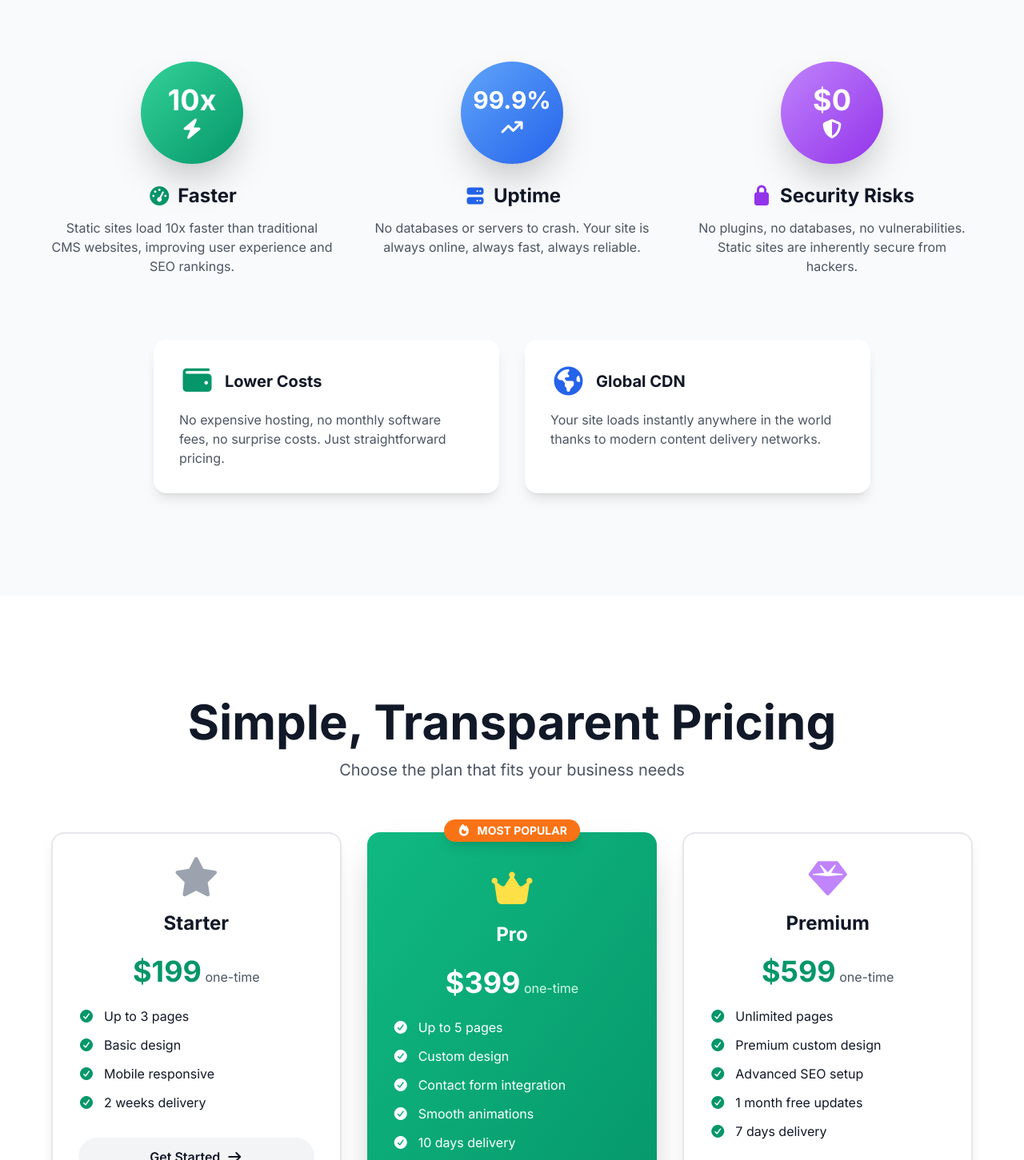
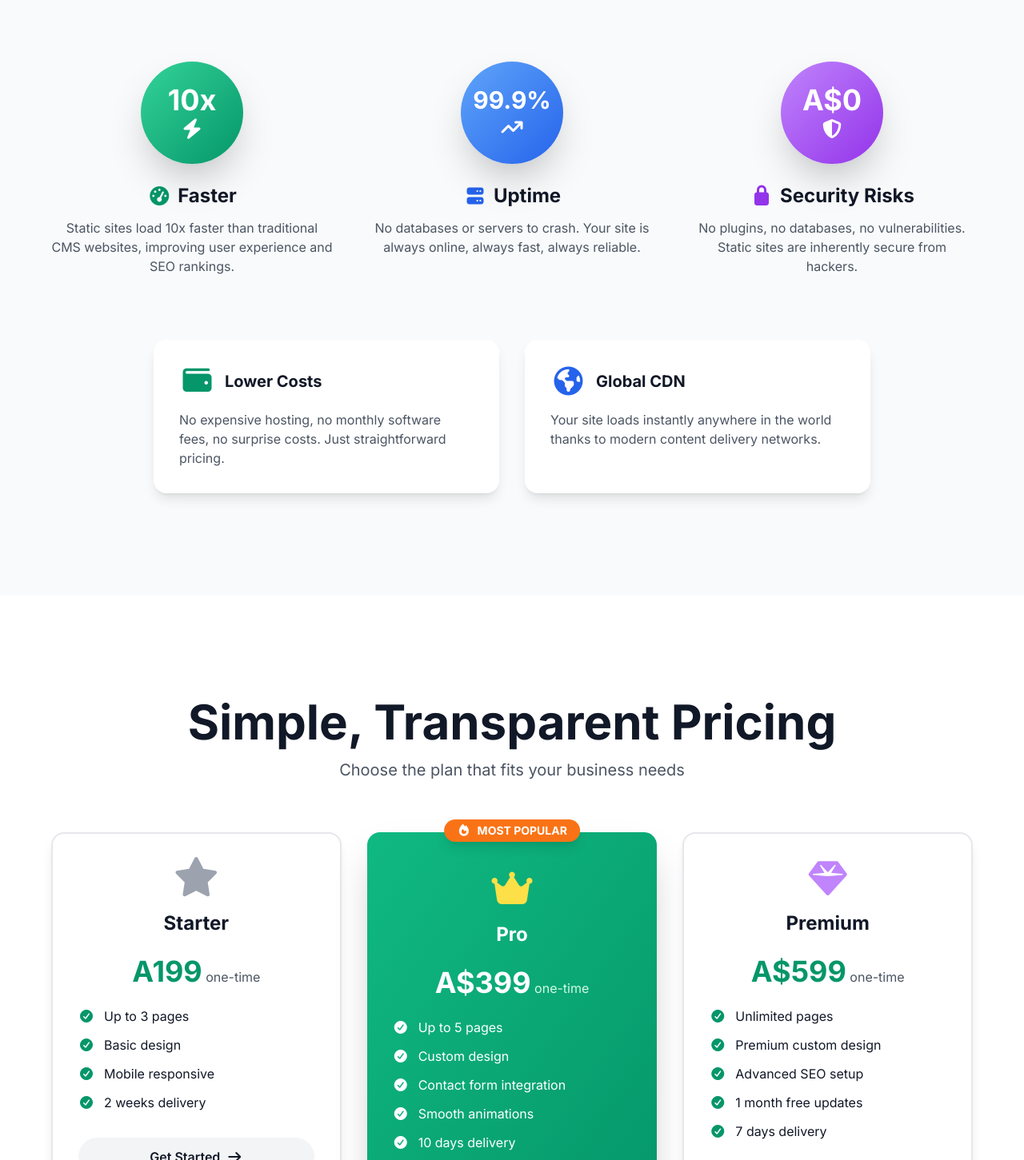
Before and after one commit to gumtreedigitalworld/gumtree, a plain HTML site: page index.html in a window 1280 px wide. Shown: the part 5675-7126 px from the top of the page at 80% size. Drawn offline with nearby package versions, Linux system fonts and the light colour scheme.

Commit message:
Update index.html

```diff
--- a/index.html
+++ b/index.html
@@ -1458,7 +1458,7 @@
                     <div class="infographic-circle mb-6 inline-block">
                         <div class="w-32 h-32 bg-gradient-to-br from-purple-400 to-purple-600 rounded-full flex items-center justify-center text-white shadow-2xl">
                             <div class="text-center">
-                                <div class="text-4xl font-bold">$0</div>
+                                <div class="text-4xl font-bold">A$0</div>
                                 <i class="fa-solid fa-shield-halved text-2xl"></i>
                             </div>
                         </div>
@@ -1513,7 +1513,7 @@
                         <h3 class="text-2xl font-bold mb-2">Starter</h3>
                     </div>
                     <div class="text-center mb-6">
-                        <span class="text-4xl font-bold text-emerald-600 dark:text-emerald-400">$199</span>
+                        <span class="text-4xl font-bold text-emerald-600 dark:text-emerald-400">A199</span>
                         <span class="text-gray-600 dark:text-gray-400"> one-time</span>
                     </div>
                     <ul class="space-y-3 mb-8">
@@ -1553,7 +1553,7 @@
                         <h3 class="text-2xl font-bold mb-2">Pro</h3>
                     </div>
                     <div class="text-center mb-6">
-                        <span class="text-4xl font-bold">$399</span>
+                        <span class="text-4xl font-bold">A$399</span>
                         <span class="text-emerald-100"> one-time</span>
                     </div>
                     <ul class="space-y-3 mb-8">
@@ -1591,7 +1591,7 @@
                         <h3 class="text-2xl font-bold mb-2">Premium</h3>
                     </div>
                     <div class="text-center mb-6">
-                        <span class="text-4xl font-bold text-emerald-600 dark:text-emerald-400">$599</span>
+                        <span class="text-4xl font-bold text-emerald-600 dark:text-emerald-400">A$599</span>
                         <span class="text-gray-600 dark:text-gray-400"> one-time</span>
                     </div>
                     <ul class="space-y-3 mb-8">
@@ -2423,4 +2423,5 @@
         });
     </script>
 </body>
+
 </html>
```
